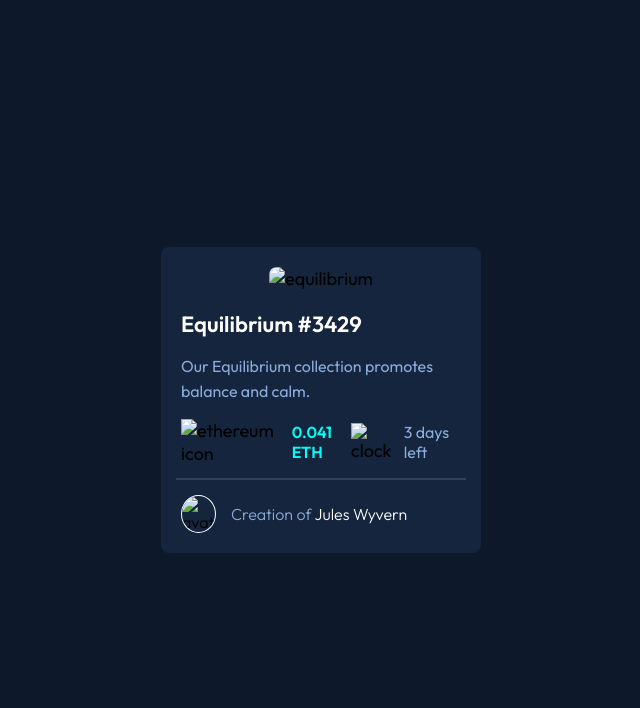
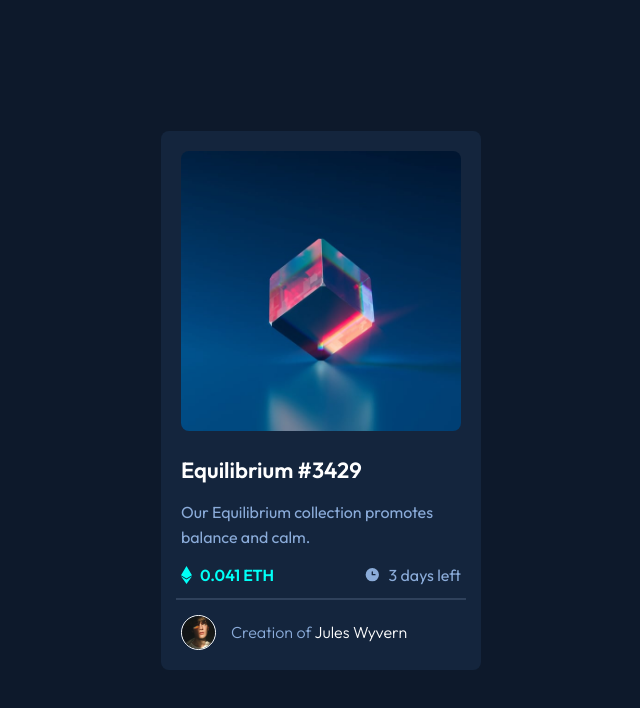
Before and after one commit to yigithanjs/nft-card, a plain HTML site: page index.html in a window 1280 px wide. Shown: the whole page, without its empty margins (319-959 px from the left). Drawn offline with Linux system fonts and the light colour scheme.

Commit message:
Update index.html

```diff
--- a/index.html
+++ b/index.html
@@ -4,7 +4,7 @@
   <meta charset="UTF-8">
   <meta name="viewport" content="width=device-width, initial-scale=1.0"> <!-- displays site properly based on user's device -->
   <link rel="stylesheet" href="style.css">
-  <link rel="icon" type="image/png" sizes="32x32" href="./images/favicon-32x32.png">
+  <link rel="icon" type="image/png" sizes="32x32" href=".favicon-32x32.png">
 
   <title>Frontend Mentor | NFT preview card component</title>
 
@@ -14,9 +14,9 @@
   <main>
 
     <header>
-      <img src="/images/image-equilibrium.jpg" alt="equilibrium">
+      <img src="image-equilibrium.jpg" alt="equilibrium">
       <div id="viewDiv">
-        <img src="/images/icon-view.svg" alt="view" id="view">
+        <img src="icon-view.svg" alt="view" id="view">
       </div>
     </header>
 
@@ -27,18 +27,18 @@
 
     <section id="information">
       <div>
-        <img src="/images/icon-ethereum.svg" alt="ethereum icon">
+        <img src="icon-ethereum.svg" alt="ethereum icon">
         <p>0.041 ETH</p>
       </div>
 
       <div>
-        <img src="/images/icon-clock.svg" alt="clock">
+        <img src="icon-clock.svg" alt="clock">
         <p>3 days left</p>
       </div>
     </section>
 
     <footer>
-      <img src="/images/image-avatar.png" alt="avatar">
+      <img src="image-avatar.png" alt="avatar">
       <p><span>Creation of</span> <a href="#">Jules Wyvern</a></p>
     </footer>
 
```
